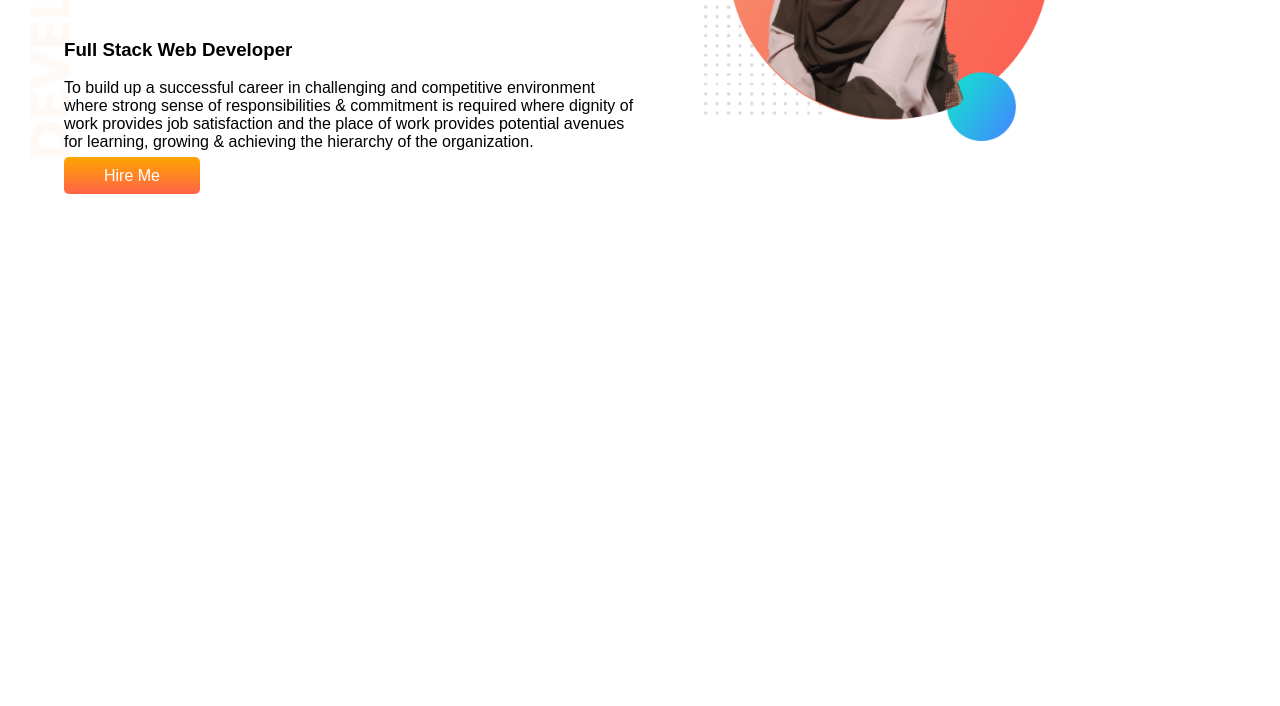
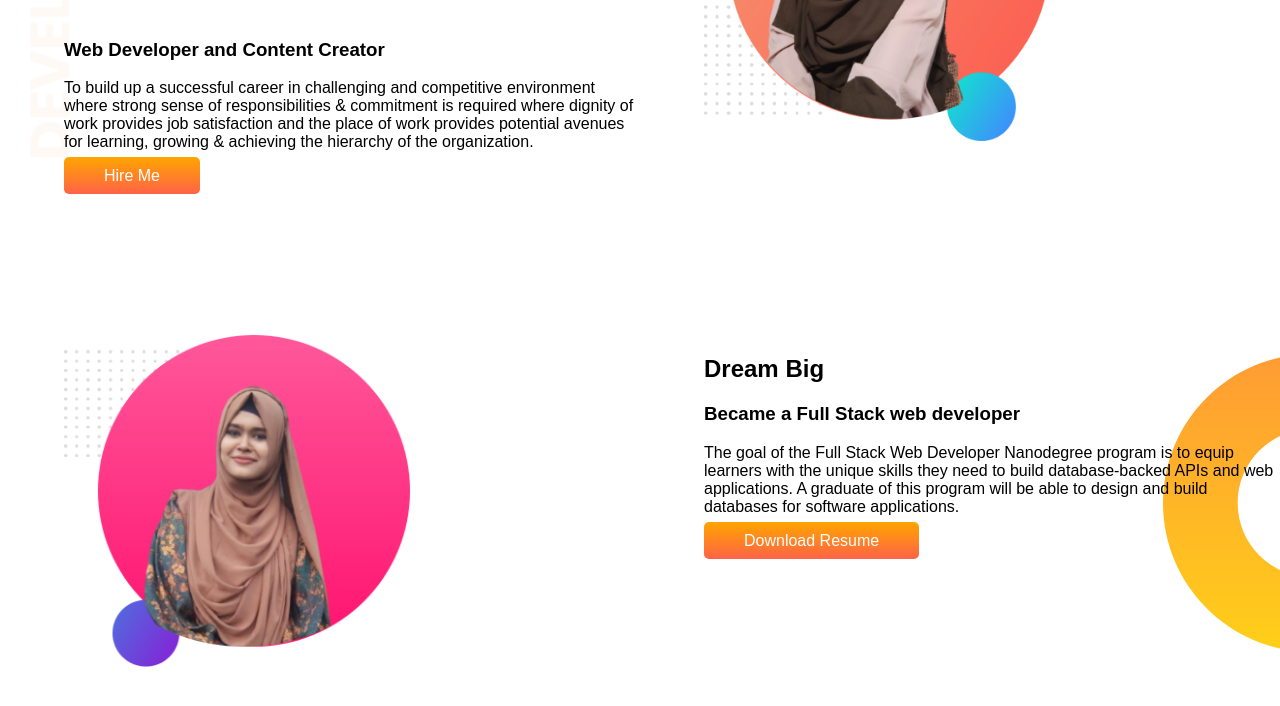
Before and after one commit to JannatRakhi/Developer-portfolio, a plain HTML site: page index.html in a window 1280 px wide. Shown: the part 202-908 px from the top of the page. Before the commit the page ends 800 px from the top, so only its background shows below. Drawn offline with Linux system fonts and the light colour scheme; a web font is replaced by a local one.

Commit message:
dream big done

```diff
--- a/index.html
+++ b/index.html
@@ -17,7 +17,7 @@
         <div class="half-width">
             <h1>Welcome to</h1>
             <h1><span class="orange-color">Jannat Rakhi</span> World</h1>
-            <h3>Full Stack Web Developer</h3>
+            <h3>Web Developer and Content Creator</h3>
             <p>To build up a successful career in challenging and competitive environment where strong sense of
                 responsibilities & commitment is required where dignity of work provides job satisfaction and the place
                 of
@@ -29,6 +29,22 @@
 
         </div>
     </section>
+    <section class="dream-big">
+        <div class="half-width">
+            <img src="images/rakhi.png" alt="">
+
+        </div>
+        <div class="half-width">
+            <h2>Dream Big</h2>
+            <h3>Became a Full Stack web developer</h3>
+            <p>The goal of the Full Stack Web Developer Nanodegree program is to equip learners with the unique skills
+                they need to build database-backed APIs and web applications. A graduate of this program will be able to
+                design and build databases for software applications.</p>
+            <a class="link-button" target="_blank" href="www.google.com">Download Resume</a>
+
+
+        </div>
+    </section>
 
 </body>
 
--- a/style.css
+++ b/style.css
@@ -10,6 +10,7 @@ h1{
 }
 section{
     display: flex;
+    margin-bottom: 150px;
 }
 .half-width{
     width: 50%;
@@ -29,3 +30,8 @@ section{
    background-image: url(images/top-banner.png);
    background-repeat: no-repeat;
 }
+.dream-big{
+    background-image: url(images/dream-bg.png);
+    background-repeat: no-repeat;
+    background-position: right;
+}
```
